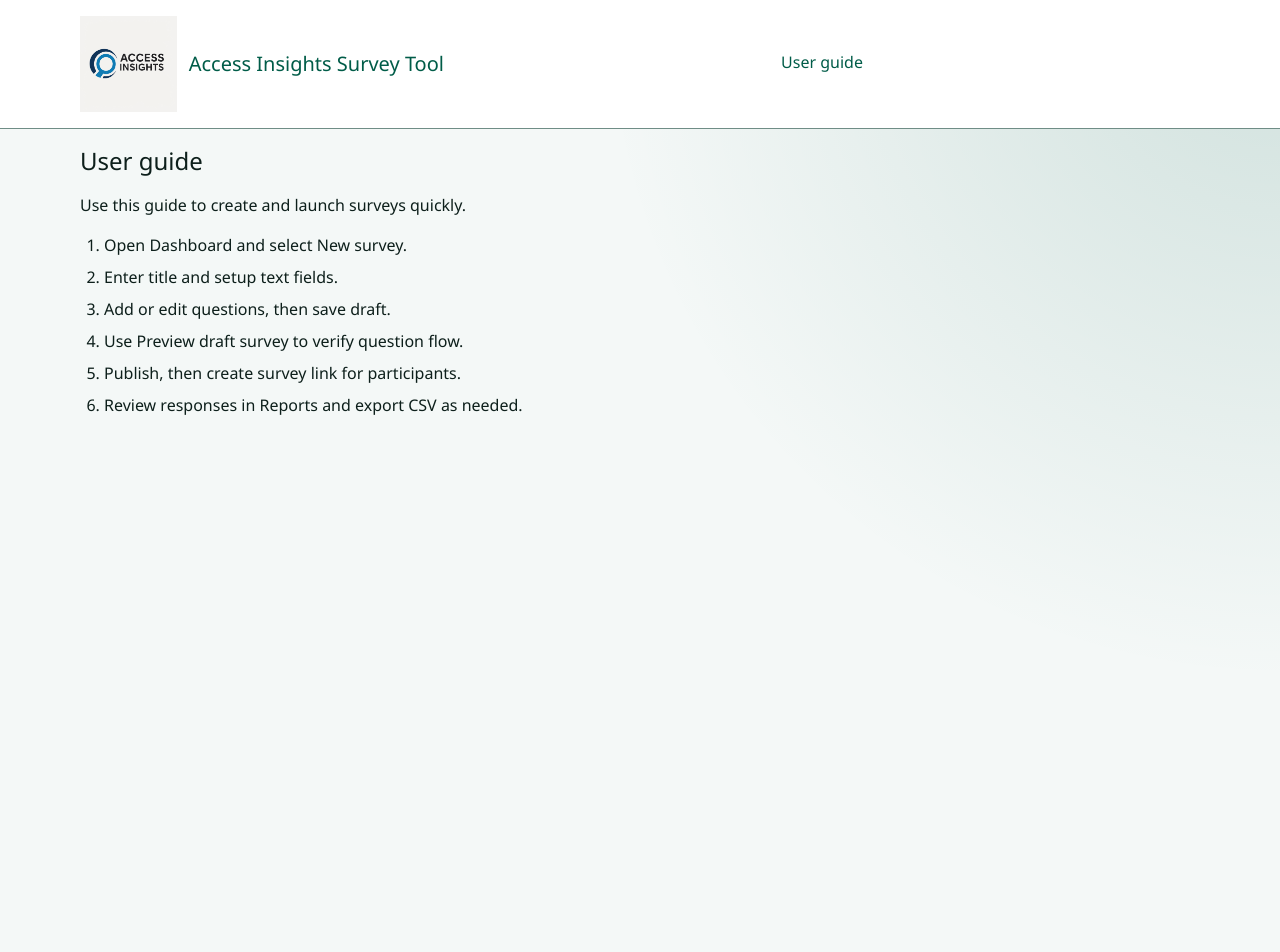
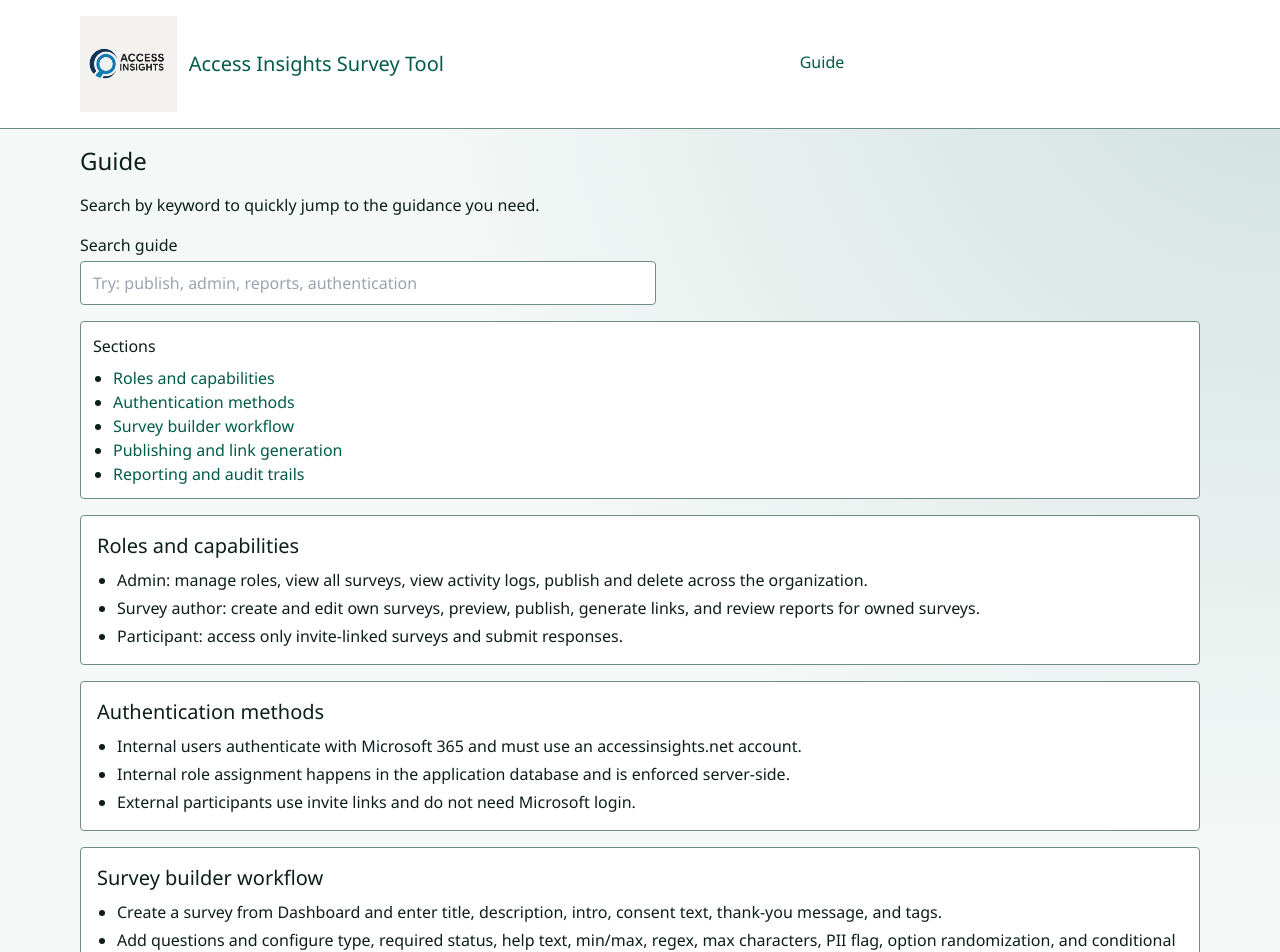
Before and after one commit to access-insights/survey-tool, a React (Vite) app in the folder apps/web/: page /guide in a window 1280 px wide. Shown: the top 952 px of the page. Before the commit the page ends 800 px from the top, so only its background shows below. Built offline with nearby package versions, Linux system fonts and the light colour scheme; no server answers.

Commit message:
Enhance guide, focus visibility, invite link copy, and short confirmation codes

```diff
--- a/apps/web/src/components/Layout.tsx
+++ b/apps/web/src/components/Layout.tsx
@@ -38,7 +38,7 @@ export function Layout({ children }: { children: React.ReactNode }) {
               </>
             )}
             <NavLink className="target-size rounded px-3 py-2" to="/guide">
-              User guide
+              Guide
             </NavLink>
           </nav>
 
--- a/apps/web/src/lib/api.ts
+++ b/apps/web/src/lib/api.ts
@@ -43,7 +43,7 @@ export const api = {
   participantSaveDraft: (inviteToken: string, answers: Record<string, string | string[]>) =>
     apiFetch<{ ok: true }>('participantSaveDraft', undefined, { inviteToken, answers }),
   participantSubmit: (inviteToken: string, answers: Record<string, string | string[]>) =>
-    apiFetch<{ submissionId: string }>('participantSubmit', undefined, { inviteToken, answers }),
+    apiFetch<{ submissionId: string; confirmationCode: string }>('participantSubmit', undefined, { inviteToken, answers }),
   reportSummary: (token: string, surveyId: string) => apiFetch<{ summary: Record<string, unknown>; rows: Record<string, unknown>[] }>('reportSummary', token, { surveyId }),
   exportCsv: (token: string, surveyId: string) => apiFetch<{ csv: string }>('exportCsv', token, { surveyId })
 };
--- a/apps/web/src/pages/ParticipantPage.tsx
+++ b/apps/web/src/pages/ParticipantPage.tsx
@@ -14,6 +14,7 @@ export function ParticipantPage() {
   const [status, setStatus] = useState('Loading survey...');
   const [saved, setSaved] = useState('');
   const [submissionId, setSubmissionId] = useState('');
+  const [confirmationCode, setConfirmationCode] = useState('');
 
   useEffect(() => {
     api
@@ -60,6 +61,7 @@ export function ParticipantPage() {
   const onSubmit = async (answers: Record<string, string | string[]>) => {
     const result = await api.participantSubmit(inviteToken, answers);
     setSubmissionId(result.submissionId);
+    setConfirmationCode(result.confirmationCode);
   };
 
   const errorItems = Object.entries(errors).map(([id, value]) => ({ id, message: value?.message?.toString() ?? 'Invalid answer' }));
@@ -70,7 +72,7 @@ export function ParticipantPage() {
         <h1 className="text-2xl font-bold">Submission complete</h1>
         <p>{version.thankYouText || 'Thank you for completing this survey.'}</p>
         <p>
-          Confirmation ID: <strong>{submissionId}</strong>
+          Confirmation code: <strong>{confirmationCode || submissionId}</strong>
         </p>
       </section>
     );
--- a/apps/web/src/pages/SurveyBuilderPage.tsx
+++ b/apps/web/src/pages/SurveyBuilderPage.tsx
@@ -163,6 +163,12 @@ export function SurveyBuilderPage() {
     setInviteLink(result.link);
     const inviteResult = await api.listInvites(token, surveyId);
     setInvites(inviteResult.invites);
+  };
+
+  const copyInviteLink = async () => {
+    if (!inviteLink) return;
+    await navigator.clipboard.writeText(inviteLink);
+    setStatus('Survey link copied to clipboard');
   };
 
   const moveQuestion = (index: number, nextIndex: number) => {
@@ -444,9 +450,14 @@ export function SurveyBuilderPage() {
           </div>
 
           {inviteLink && (
-            <p>
-              Share link: <a href={inviteLink}>{inviteLink}</a>
-            </p>
+            <div className="flex flex-wrap items-center gap-2">
+              <p>
+                Share link: <a href={inviteLink}>{inviteLink}</a>
+              </p>
+              <button type="button" className="target-size rounded border border-base-border px-3 py-1" onClick={() => { void copyInviteLink(); }}>
+                Copy
+              </button>
+            </div>
           )}
 
           {invites.length > 0 && (
--- a/apps/web/src/pages/UserGuidePage.tsx
+++ b/apps/web/src/pages/UserGuidePage.tsx
@@ -1,16 +1,111 @@
+import { useMemo, useState } from 'react';
+
+interface GuideSection {
+  id: string;
+  title: string;
+  content: string[];
+}
+
+const sections: GuideSection[] = [
+  {
+    id: 'roles',
+    title: 'Roles and capabilities',
+    content: [
+      'Admin: manage roles, view all surveys, view activity logs, publish and delete across the organization.',
+      'Survey author: create and edit own surveys, preview, publish, generate links, and review reports for owned surveys.',
+      'Participant: access only invite-linked surveys and submit responses.'
+    ]
+  },
+  {
+    id: 'auth',
+    title: 'Authentication methods',
+    content: [
+      'Internal users authenticate with Microsoft 365 and must use an accessinsights.net account.',
+      'Internal role assignment happens in the application database and is enforced server-side.',
+      'External participants use invite links and do not need Microsoft login.'
+    ]
+  },
+  {
+    id: 'builder',
+    title: 'Survey builder workflow',
+    content: [
+      'Create a survey from Dashboard and enter title, description, intro, consent text, thank-you message, and tags.',
+      'Add questions and configure type, required status, help text, min/max, regex, max characters, PII flag, option randomization, and conditional logic.',
+      'Use Save draft, Save and add new question, and Preview draft survey as the primary authoring flow.',
+      'Question types include single choice, multiple choice, short and long text, number, email, phone, date, dropdown, yes/no, Likert, and consent checkbox.'
+    ]
+  },
+  {
+    id: 'publish',
+    title: 'Publishing and link generation',
+    content: [
+      'Publish is available after draft setup and records the publish event in audit logs.',
+      'Create survey link generates an invite token URL for participant access.',
+      'Use the Copy button next to generated links for quick sharing.'
+    ]
+  },
+  {
+    id: 'reporting',
+    title: 'Reporting and audit trails',
+    content: [
+      'Reports page lists published surveys and opens per-survey reporting summaries and response tables.',
+      'Report detail pages include CSV export and navigation back to Reports or Dashboard.',
+      'Admin activity log records edits, role changes, publishing, exports, invite creation, duplication, and deletions with actor and timestamp.'
+    ]
+  }
+];
+
 export function UserGuidePage() {
+  const [query, setQuery] = useState('');
+
+  const filteredSections = useMemo(() => {
+    const q = query.trim().toLowerCase();
+    if (!q) return sections;
+    return sections.filter((section) => {
+      const text = `${section.title} ${section.content.join(' ')}`.toLowerCase();
+      return text.includes(q);
+    });
+  }, [query]);
+
   return (
     <section className="space-y-4">
-      <h1 className="text-2xl">User guide</h1>
-      <p>Use this guide to create and launch surveys quickly.</p>
-      <ol className="list-decimal space-y-2 pl-6">
-        <li>Open Dashboard and select New survey.</li>
-        <li>Enter title and setup text fields.</li>
-        <li>Add or edit questions, then save draft.</li>
-        <li>Use Preview draft survey to verify question flow.</li>
-        <li>Publish, then create survey link for participants.</li>
-        <li>Review responses in Reports and export CSV as needed.</li>
-      </ol>
+      <h1 className="text-2xl">Guide</h1>
+      <p>Search by keyword to quickly jump to the guidance you need.</p>
+
+      <label htmlFor="guide-search" className="block max-w-xl">
+        <span className="mb-1 block">Search guide</span>
+        <input
+          id="guide-search"
+          className="target-size w-full rounded border border-base-border bg-base-surface px-3"
+          value={query}
+          onChange={(e) => setQuery(e.target.value)}
+          placeholder="Try: publish, admin, reports, authentication"
+        />
+      </label>
+
+      <nav aria-label="Guide sections" className="rounded border border-base-border bg-base-surface p-3">
+        <p className="mb-2">Sections</p>
+        <ul className="list-disc pl-5">
+          {filteredSections.map((section) => (
+            <li key={section.id}>
+              <a href={`#${section.id}`}>{section.title}</a>
+            </li>
+          ))}
+        </ul>
+      </nav>
+
+      {filteredSections.map((section) => (
+        <article id={section.id} key={section.id} className="rounded border border-base-border bg-base-surface p-4">
+          <h2 className="text-xl">{section.title}</h2>
+          <ul className="mt-2 list-disc space-y-1 pl-5">
+            {section.content.map((line) => (
+              <li key={line}>{line}</li>
+            ))}
+          </ul>
+        </article>
+      ))}
+
+      {filteredSections.length === 0 && <p>No guide sections match your search.</p>}
     </section>
   );
 }
--- a/apps/web/src/styles.css
+++ b/apps/web/src/styles.css
@@ -91,11 +91,25 @@ label,
   outline-offset: 2px;
 }
 
+button:focus-visible,
+[role='button']:focus-visible,
+a:focus-visible {
+  color: var(--color-text);
+}
+
 @media (forced-colors: active) {
   :focus-visible {
     outline: 2px solid Highlight;
     background: Canvas;
     color: CanvasText;
+  }
+
+  button:focus-visible,
+  [role='button']:focus-visible,
+  a:focus-visible {
+    color: ButtonText;
+    background: ButtonFace;
+    border-color: ButtonText;
   }
 }
 
```
Also changed, not shown: 1 other file (tests, documents, lock files or other folders).
